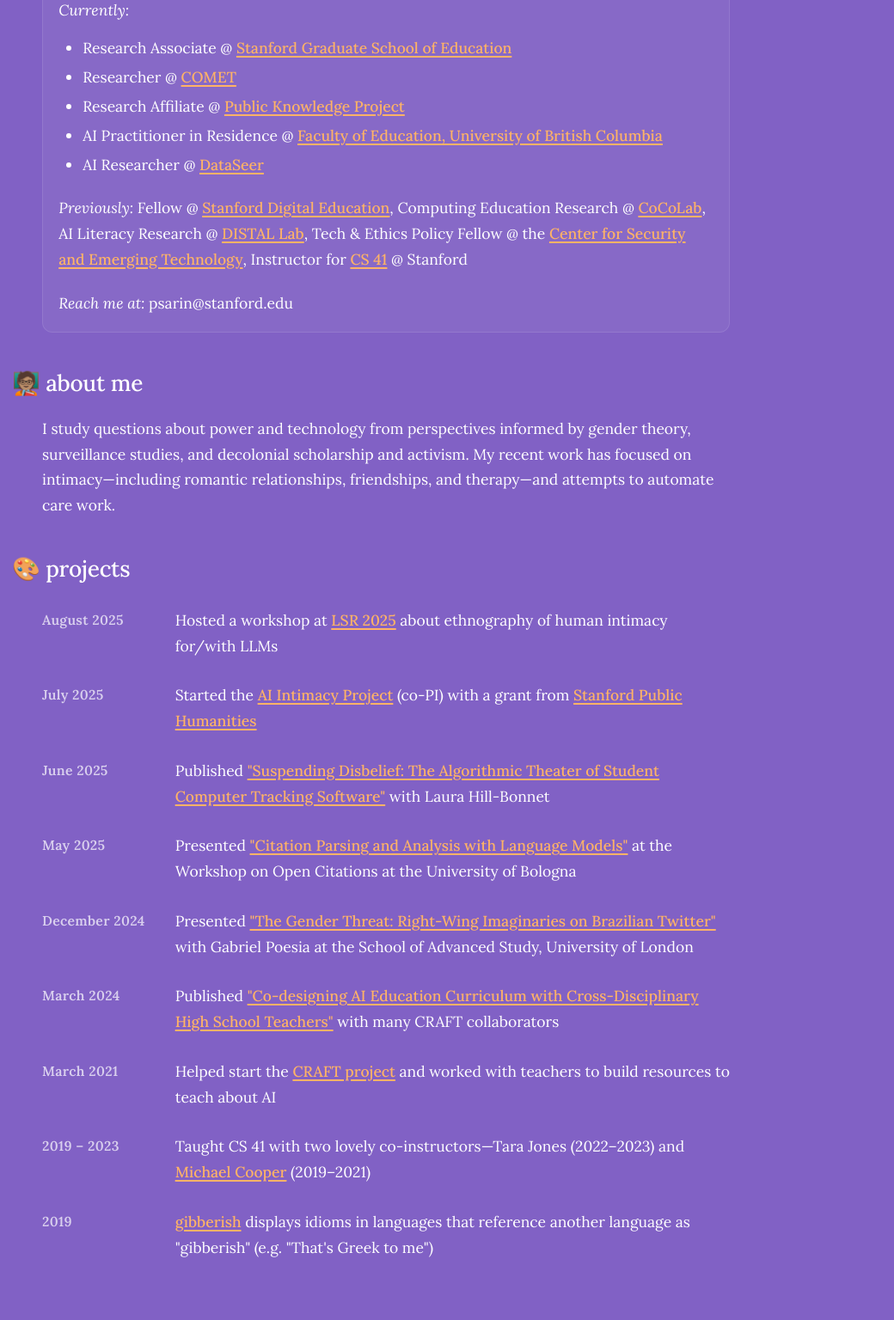
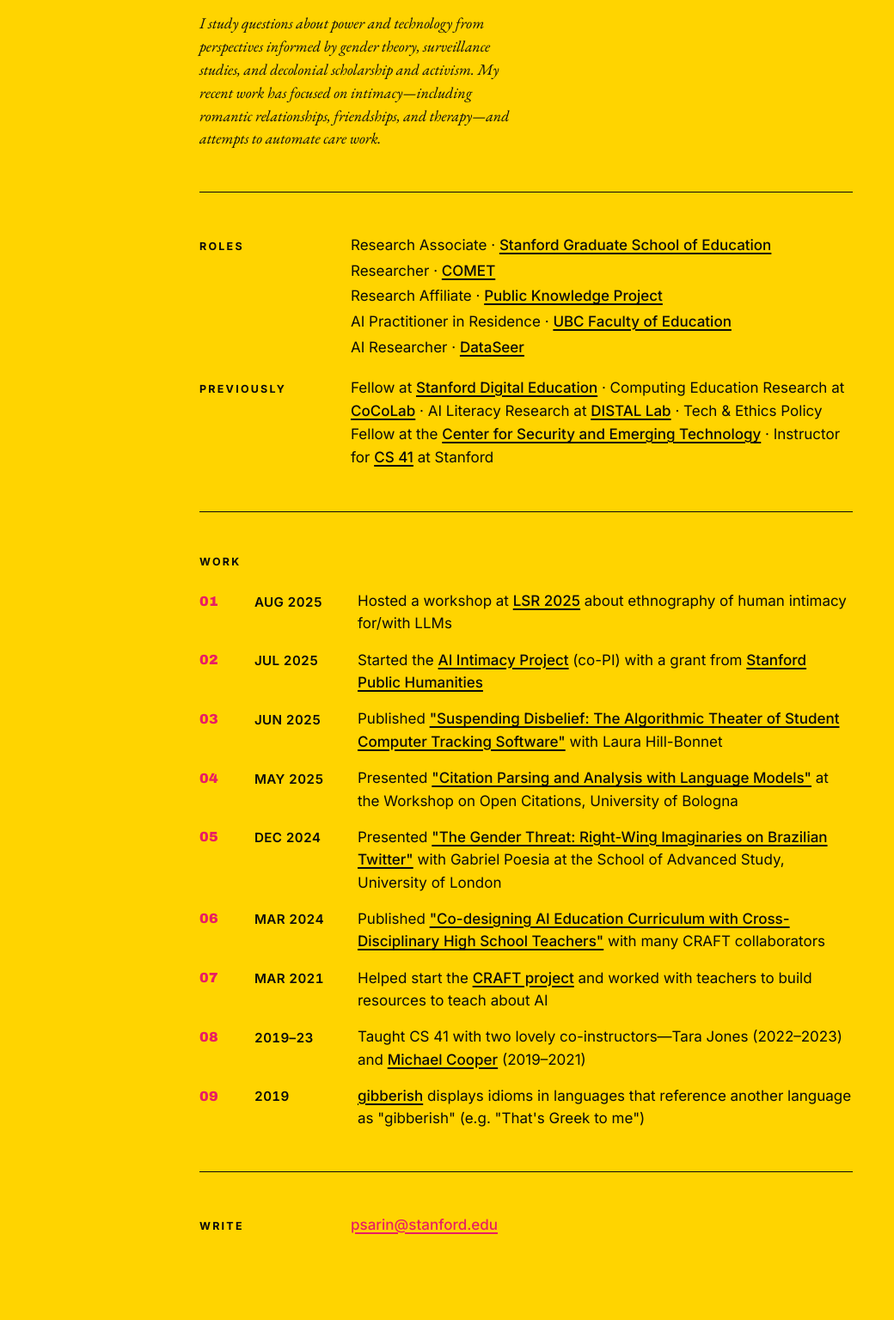
Before and after one commit to parthsarin/main-site, an Eleventy site: page index.md in a window 1280 px wide. Shown: the part 134-1670 px from the top of the page at 86% size, without its empty margins (0-1040 px from the left). Built offline with nearby package versions, Linux system fonts and the light colour scheme; Eleventy itself is replaced by a stand-in of ours; files that its build step writes are made by us from their sources.

Commit message:
new design

```diff
--- a/_includes/main.njk
+++ b/_includes/main.njk
@@ -6,7 +6,7 @@
     <title>{{ title }}</title>
     <link rel="preconnect" href="https://fonts.googleapis.com">
     <link rel="preconnect" href="https://fonts.gstatic.com" crossorigin>
-    <link href="https://fonts.googleapis.com/css2?family=Lora:ital,wght@0,400;0,500;0,600;1,400;1,500&display=swap" rel="stylesheet">
+    <link href="https://fonts.googleapis.com/css2?family=Archivo+Black&family=EB+Garamond:ital,wght@0,400;1,400&family=Inter:wght@400;500;600;700&display=swap" rel="stylesheet">
     <link rel="stylesheet" href="/style.css" type="text/css" media="screen" />
   </head>
   <body>
--- a/index.md
+++ b/index.md
@@ -1,57 +1,85 @@
 ---
 layout: main.njk
-title: hi, i'm parth!
+title: parth sarin
 ---
 
-# hi, i'm parth! 👋🏽
+# Hi, I'm Parth
 
-<div id="roles">
+<p class="lede">I study questions about power and technology from perspectives informed by gender theory, surveillance studies, and decolonial scholarship and activism. My recent work has focused on intimacy—including romantic relationships, friendships, and therapy—and attempts to automate care work.</p>
 
-_Currently:_
+<hr class="section-rule" />
 
-- Research Associate @ [Stanford Graduate School of Education](https://ed.stanford.edu/)
-- Researcher @ [COMET](https://www.cometadata.org/)
-- Research Affiliate @ [Public Knowledge Project](https://pkp.sfu.ca/)
-- AI Practitioner in Residence @ [Faculty of Education, University of British Columbia](https://educ.ubc.ca/)
-- AI Researcher @ [DataSeer](https://dataseer.ai/)
+<div class="roles-grid">
+  <div class="section-label">Roles</div>
+  <div class="roles-content">
+    <div>Research Associate · <a href="https://ed.stanford.edu/">Stanford Graduate School of Education</a></div>
+    <div>Researcher · <a href="https://www.cometadata.org/">COMET</a></div>
+    <div>Research Affiliate · <a href="https://pkp.sfu.ca/">Public Knowledge Project</a></div>
+    <div>AI Practitioner in Residence · <a href="https://educ.ubc.ca/">UBC Faculty of Education</a></div>
+    <div>AI Researcher · <a href="https://dataseer.ai/">DataSeer</a></div>
+  </div>
 
-_Previously:_ Fellow @ [Stanford Digital Education](https://digitaleducation.stanford.edu/), Computing Education Research @ [CoCoLab](https://cocolab.stanford.edu/), AI Literacy Research @ [DISTAL Lab](https://distal.stanford.edu/), Tech & Ethics Policy Fellow @ the [Center for Security and Emerging Technology](https://cset.georgetown.edu/), Instructor for [CS 41](https://stanfordpython.com/) @ Stanford
-
-_Reach me at:_ psarin@stanford.edu
-
+  <div class="section-label">Previously</div>
+  <div class="roles-content">
+    Fellow at <a href="https://digitaleducation.stanford.edu/">Stanford Digital Education</a> · Computing Education Research at <a href="https://cocolab.stanford.edu/">CoCoLab</a> · AI Literacy Research at <a href="https://distal.stanford.edu/">DISTAL Lab</a> · Tech &amp; Ethics Policy Fellow at the <a href="https://cset.georgetown.edu/">Center for Security and Emerging Technology</a> · Instructor for <a href="https://stanfordpython.com/">CS 41</a> at Stanford
+  </div>
 </div>
 
-## 🧑🏽‍🏫 about me
+<hr class="section-rule" />
 
-I study questions about power and technology from perspectives informed by gender theory, surveillance studies, and decolonial scholarship and activism. My recent work has focused on intimacy—including romantic relationships, friendships, and therapy—and attempts to automate care work.
+<div class="section-label work-heading">Work</div>
 
-## 🎨 projects
+<div class="work-list">
+  <div class="work-row">
+    <span class="num">01</span>
+    <span class="date">Aug 2025</span>
+    <span class="desc">Hosted a workshop at <a href="https://www.lovewithrobots.com/">LSR 2025</a> about ethnography of human intimacy for/with LLMs</span>
+  </div>
+  <div class="work-row">
+    <span class="num">02</span>
+    <span class="date">Jul 2025</span>
+    <span class="desc">Started the <a href="https://ai-intimacy.stanford.edu/">AI Intimacy Project</a> (co-PI) with a grant from <a href="https://publichumanities.stanford.edu/research-grants/humanities-seed-grants/2025-grant-recipients">Stanford Public Humanities</a></span>
+  </div>
+  <div class="work-row">
+    <span class="num">03</span>
+    <span class="date">Jun 2025</span>
+    <span class="desc">Published <a href="https://ojs.library.queensu.ca/index.php/surveillance-and-society/article/view/17764">"Suspending Disbelief: The Algorithmic Theater of Student Computer Tracking Software"</a> with Laura Hill-Bonnet</span>
+  </div>
+  <div class="work-row">
+    <span class="num">04</span>
+    <span class="date">May 2025</span>
+    <span class="desc">Presented <a href="https://arxiv.org/abs/2505.15948">"Citation Parsing and Analysis with Language Models"</a> at the Workshop on Open Citations, University of Bologna</span>
+  </div>
+  <div class="work-row">
+    <span class="num">05</span>
+    <span class="date">Dec 2024</span>
+    <span class="desc">Presented <a href="https://docs.google.com/presentation/d/1tGDoOqURO37ce3MCqrokp-BLt23ml9oOw15YBQVudt0/edit?usp=sharing">"The Gender Threat: Right-Wing Imaginaries on Brazilian Twitter"</a> with Gabriel Poesia at the School of Advanced Study, University of London</span>
+  </div>
+  <div class="work-row">
+    <span class="num">06</span>
+    <span class="date">Mar 2024</span>
+    <span class="desc">Published <a href="https://doi.org/10.1609/aaai.v38i21.30360">"Co-designing AI Education Curriculum with Cross-Disciplinary High School Teachers"</a> with many CRAFT collaborators</span>
+  </div>
+  <div class="work-row">
+    <span class="num">07</span>
+    <span class="date">Mar 2021</span>
+    <span class="desc">Helped start the <a href="https://craft.stanford.edu/">CRAFT project</a> and worked with teachers to build resources to teach about AI</span>
+  </div>
+  <div class="work-row">
+    <span class="num">08</span>
+    <span class="date">2019–23</span>
+    <span class="desc">Taught CS 41 with two lovely co-instructors—Tara Jones (2022–2023) and <a href="https://michaeljohncooper.com/">Michael Cooper</a> (2019–2021)</span>
+  </div>
+  <div class="work-row">
+    <span class="num">09</span>
+    <span class="date">2019</span>
+    <span class="desc"><a href="/projects/gibberish">gibberish</a> displays idioms in languages that reference another language as "gibberish" (e.g. "That's Greek to me")</span>
+  </div>
+</div>
 
-<div class="projects-grid">
-  <div class="project-date">August 2025</div>
-  <div class="project-description">Hosted a workshop at <a href="https://www.lovewithrobots.com/">LSR 2025</a> about ethnography of human intimacy for/with LLMs</div>
+<hr class="section-rule" />
 
-  <div class="project-date">July 2025</div>
-  <div class="project-description">Started the <a href="https://ai-intimacy.stanford.edu/">AI Intimacy Project</a> (co-PI) with a grant from <a href="https://publichumanities.stanford.edu/research-grants/humanities-seed-grants/2025-grant-recipients">Stanford Public Humanities</a></div>
-
-  <div class="project-date">June 2025</div>
-  <div class="project-description">Published <a href="https://ojs.library.queensu.ca/index.php/surveillance-and-society/article/view/17764">"Suspending Disbelief: The Algorithmic Theater of Student Computer Tracking Software"</a> with Laura Hill-Bonnet</div>
-
-  <div class="project-date">May 2025</div>
-  <div class="project-description">Presented <a href="https://arxiv.org/abs/2505.15948">"Citation Parsing and Analysis with Language Models"</a> at the Workshop on Open Citations at the University of Bologna</div>
-
-  <div class="project-date">December 2024</div>
-  <div class="project-description">Presented <a href="https://docs.google.com/presentation/d/1tGDoOqURO37ce3MCqrokp-BLt23ml9oOw15YBQVudt0/edit?usp=sharing">"The Gender Threat: Right-Wing Imaginaries on Brazilian Twitter"</a> with Gabriel Poesia at the School of Advanced Study, University of London</div>
-
-  <div class="project-date">March 2024</div>
-  <div class="project-description">Published <a href="https://doi.org/10.1609/aaai.v38i21.30360">"Co-designing AI Education Curriculum with Cross-Disciplinary High School Teachers"</a> with many CRAFT collaborators</div>
-
-  <div class="project-date">March 2021</div>
-  <div class="project-description">Helped start the <a href="https://craft.stanford.edu/">CRAFT project</a> and worked with teachers to build resources to teach about AI</div>
-
-  <div class="project-date">2019 – 2023</div>
-  <div class="project-description">Taught CS 41 with two lovely co-instructors—Tara Jones (2022–2023) and <a href="https://michaeljohncooper.com/">Michael Cooper</a> (2019–2021)</div>
-
-  <div class="project-date">2019</div>
-  <div class="project-description"><a href="/projects/gibberish">gibberish</a> displays idioms in languages that reference another language as "gibberish" (e.g. "That's Greek to me")</div>
+<div class="roles-grid">
+  <div class="section-label">Write</div>
+  <div class="roles-content email"><a href="mailto:psarin@stanford.edu">psarin@stanford.edu</a></div>
 </div>
--- a/style.css
+++ b/style.css
@@ -1,202 +1,234 @@
-/* CSS Reset and Base Styles */
+:root {
+  --bg: #FFD400;
+  --ink: #0A0A0A;
+  --magenta: #E91E63;
+}
+
 * {
   box-sizing: border-box;
 }
 
 html {
-    font-size: 14px;
-    line-height: 1.6;
+  font-size: 16px;
+  line-height: 1.55;
+  -webkit-text-size-adjust: 100%;
 }
 
 body {
-    --link-color: #ffb366;
-    --link-amt: 45%;
-    --text-color: #ffffff;
-    --text-secondary: rgba(255, 255, 255, 0.85);
-    --text-muted: rgba(255, 255, 255, 0.7);
-
-    background-color: #8161c5;
-    color: var(--text-color);
-    font-family: "Lora", Georgia, "Times New Roman", serif;
-    font-size: 1.25rem;
+  background-color: var(--bg);
+  color: var(--ink);
+  font-family: "Inter", system-ui, -apple-system, "Segoe UI", sans-serif;
+  font-size: 1.0625rem;
   font-weight: 400;
   margin: 0;
   padding: 0;
   min-height: 100vh;
+  -webkit-font-smoothing: antialiased;
+  -moz-osx-font-smoothing: grayscale;
 }
 
 .container {
-    max-width: 900px;
-    margin-left: 1.5rem;
-    /*margin: 0 auto;*/
-    padding: 3rem 2rem;
+  max-width: 880px;
+  margin: 0 auto;
+  padding: 4.5rem 2rem 6rem;
 }
 
 .content {
-    max-width: 800px;
+  max-width: 760px;
 }
 
-/* Typography Scale */
+/* ---- display & lede ---- */
+
 h1 {
-    font-size: 2.5rem;
-    font-weight: 500;
-    line-height: 1.2;
+  font-family: "Archivo Black", "Helvetica Neue", Arial, sans-serif;
+  font-size: clamp(2rem, 4vw, 2.75rem);
+  line-height: 1;
+  letter-spacing: -0.02em;
+  text-transform: uppercase;
   margin: 0 0 2rem 0;
-    letter-spacing: -0.02em;
 }
 
-h2 {
-    font-size: 1.875rem;
-    font-weight: 500;
-    line-height: 1.3;
-    margin: 3rem 0 1.5rem -2.5rem;
-    letter-spacing: -0.01em;
-    color: var(--text-color);
+.lede {
+  font-family: "EB Garamond", Georgia, serif;
+  font-style: italic;
+  font-size: clamp(1.0625rem, 1.4vw, 1.25rem);
+  line-height: 1.5;
+  max-width: 44ch;
+  margin: 0 0 0.5rem 0;
+  font-weight: 400;
 }
 
-h3 {
-    font-size: 1.5rem;
-    font-weight: 500;
-    line-height: 1.4;
-    margin: 2rem 0 1rem 0;
+/* ---- rules ---- */
+
+hr.section-rule {
+  border: 0;
+  height: 1px;
+  background: var(--ink);
+  margin: 3rem 0;
+  width: 100%;
 }
 
-p {
-    line-height: 1.7;
-    margin: 0 0 1.5rem 0;
-    font-size: 1.25rem;
+/* ---- section labels ---- */
+
+.section-label {
+  font-family: "Inter", sans-serif;
+  font-weight: 700;
+  font-size: 0.78rem;
+  letter-spacing: 0.18em;
+  text-transform: uppercase;
+  color: var(--ink);
+  line-height: 1.3;
+  padding-top: 0.15rem;
 }
 
-li {
-    line-height: 1.7;
-    margin-bottom: 0.5rem;
-    font-size: 1.25rem;
+.work-heading {
+  margin: 0 0 1.5rem 0;
 }
 
-/* Links */
+/* ---- roles grid (label-left, content-right) ---- */
+
+.roles-grid {
+  display: grid;
+  grid-template-columns: 9rem 1fr;
+  gap: 1.25rem 2rem;
+  align-items: baseline;
+  margin: 0;
+}
+
+.roles-content {
+  font-size: 1.0625rem;
+  line-height: 1.6;
+}
+
+.roles-content > div {
+  margin-bottom: 0.15rem;
+}
+
+.roles-content > div:last-child {
+  margin-bottom: 0;
+}
+
+/* ---- work list (numbered TOC) ---- */
+
+.work-list {
+  display: grid;
+  grid-template-columns: 2.75rem 6.25rem 1fr;
+  column-gap: 1.25rem;
+  row-gap: 1rem;
+  margin: 0;
+  padding: 0;
+}
+
+.work-list .work-row {
+  display: contents;
+}
+
+.work-list .num {
+  font-family: "Archivo Black", sans-serif;
+  font-variant-numeric: tabular-nums;
+  font-size: 1rem;
+  color: var(--magenta);
+  letter-spacing: 0.02em;
+  padding-top: 0.1rem;
+  align-self: start;
+}
+
+.work-list .date {
+  font-family: "Inter", sans-serif;
+  font-variant-numeric: tabular-nums;
+  font-weight: 600;
+  font-size: 0.95rem;
+  letter-spacing: 0.02em;
+  text-transform: uppercase;
+  padding-top: 0.15rem;
+  align-self: start;
+  white-space: nowrap;
+}
+
+.work-list .desc {
+  font-size: 1.0625rem;
+  line-height: 1.55;
+  align-self: start;
+}
+
+/* ---- write block ---- */
+
+.email a,
+.email a:visited {
+  color: var(--magenta);
+  text-decoration-color: var(--magenta);
+  font-weight: 500;
+}
+
+.email a:hover {
+  color: var(--ink);
+  text-decoration-color: var(--ink);
+}
+
+/* ---- links (default) ---- */
+
 a,
 a:visited {
-    color: var(--link-color);
+  color: var(--ink);
   text-decoration: underline;
-    text-decoration-color: var(--link-color);
-    text-decoration-thickness: 2px;
+  text-decoration-color: var(--ink);
+  text-decoration-thickness: 1.5px;
   text-underline-offset: 3px;
-    transition: all 0.2s ease-out;
+  transition: color 0.15s ease, text-decoration-color 0.15s ease;
   font-weight: 500;
 }
 
 a:hover {
-    color: white;
-    text-decoration-color: white;
-    text-decoration-thickness: 3px;
+  color: var(--magenta);
+  text-decoration-color: var(--magenta);
 }
 
-/* Images */
-img.logo {
-    max-width: 250px;
-    margin: 0 auto;
-    border-radius: 50%;
-    display: block;
-    box-shadow: 0 4px 20px rgba(0, 0, 0, 0.2);
+/* ---- responsive ---- */
+
+@media (max-width: 720px) {
+  .container {
+    padding: 2.5rem 1.25rem 4rem;
   }
 
-/* Roles Section */
-#roles {
-    margin: 2rem 0 3rem 0;
-    padding: 1.3rem;
-    background: rgba(255, 255, 255, 0.05);
-    border-radius: 12px;
-    border: 1px solid rgba(255, 255, 255, 0.1);
+  .tagline {
+    font-size: 1.25rem;
+    margin-bottom: 2.25rem;
   }
 
-#roles ul {
-    margin: 1rem 0 0 0;
-    padding-left: 2rem;
+  .roles-grid {
+    grid-template-columns: 1fr;
+    gap: 0.4rem;
   }
 
-#roles li {
-    margin-bottom: 0.3rem;
+  .roles-grid .section-label {
+    margin-top: 1.25rem;
   }
 
-#roles p {
-    margin-top: 1.5rem;
-    margin-bottom: 0;
-    /*font-style: italic;*/
-    /*color: var(--text-secondary);*/
-}
-
-/*first p should have margin top 0*/
-#roles p:first-of-type {
+  .roles-grid .section-label:first-child {
     margin-top: 0;
   }
 
-/* Projects Grid */
-.projects-grid {
-    display: grid;
-    grid-template-columns: auto 1fr;
-    gap: 2rem 2.5rem;
-    margin: 2rem 0;
-    align-items: start;
+  hr.section-rule {
+    margin: 2.25rem 0;
   }
 
-.project-date {
-    font-weight: 600;
-    color: var(--text-muted);
-    white-space: nowrap;
-    font-size: 1.125rem;
-    padding-top: 0.125rem;
-    letter-spacing: 0.02em;
+  .work-list {
+    grid-template-columns: auto 1fr;
+    column-gap: 0.85rem;
+    row-gap: 1.1rem;
   }
 
-.project-description {
-    font-size: 1.25rem;
-    line-height: 1.7;
+  .work-list .num {
+    grid-column: 1;
   }
 
-/* Video Wrapper */
-.videoWrapper {
-    position: relative;
-    padding-bottom: 56.25%;
-    border-radius: 8px;
-    height: 0;
-    margin: 2rem 0;
-    overflow: hidden;
-    box-shadow: 0 4px 20px rgba(0, 0, 0, 0.2);
+  .work-list .date {
+    grid-column: 2;
+    font-weight: 700;
   }
 
-.videoWrapper iframe {
-    position: absolute;
-    border-radius: 8px;
-    top: 0;
-    left: 0;
-    width: 100%;
-    height: 100%;
-}
-
-/* Responsive Design */
-@media (max-width: 768px) {
-    .container {
-        padding: 2rem 1.5rem;
-    }
-
-    h1 {
-        font-size: 2rem;
-    }
-
-    h2 {
-        font-size: 1.5rem;
-        margin-left: -2rem;
-    }
-
-    .projects-grid {
-        grid-template-columns: 1fr;
-        gap: 1rem;
-    }
-
-    .project-date {
-        font-weight: 700;
-        margin-bottom: 0.5rem;
-        border-bottom: 1px solid rgba(255, 255, 255, 0.2);
-        padding-bottom: 0.5rem;
+  .work-list .desc {
+    grid-column: 1 / -1;
+    margin-top: -0.25rem;
   }
 }
```
Also changed, not shown: cs-values.md (+23 -0 lines). Lines whose indentation alone changed are shown as unchanged.
